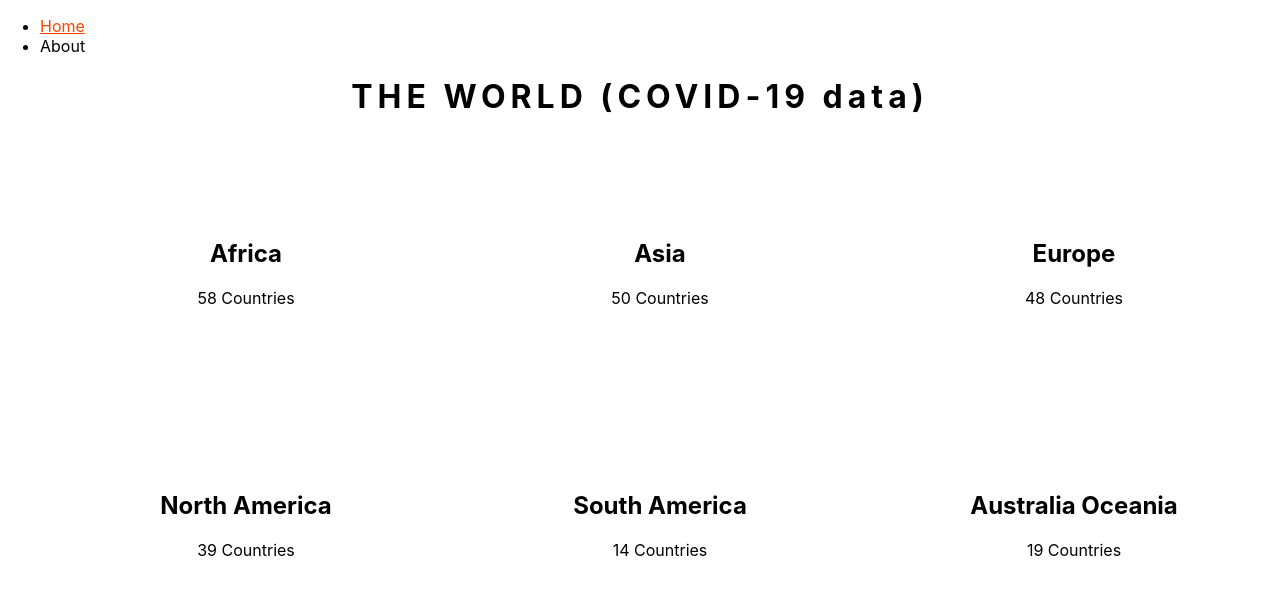
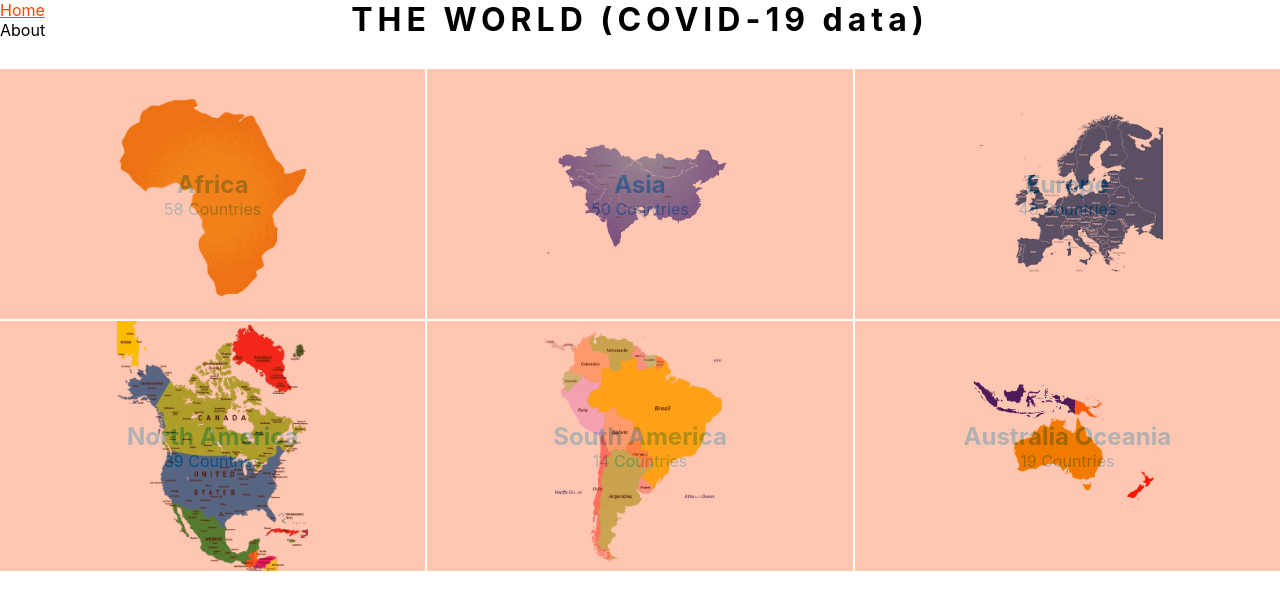
Before and after one commit to abdulhamiid/covid-tracker, a React (Create React App) app: page / in a window 1280 px wide. Shown: the top 610 px of the page. Built offline with nearby package versions, Linux system fonts and the light colour scheme.

Commit message:
Add backaground image to countinents container

```diff
--- a/src/index.css
+++ b/src/index.css
@@ -1,3 +1,9 @@
+* {
+  margin: 0;
+  padding: 0;
+  box-sizing: border-box;
+}
+
 body {
   margin: 0;
   font-family:
@@ -14,6 +20,22 @@ body {
     sans-serif;
   -webkit-font-smoothing: antialiased;
   -moz-osx-font-smoothing: grayscale;
+}
+
+.flex {
+  display: flex;
+  justify-content: center;
+  align-items: center;
+  flex-wrap: wrap;
+}
+
+li {
+  list-style: none;
+}
+
+.navBar {
+  position: fixed;
+  top: 0;
 }
 
 a {
@@ -35,3 +57,49 @@ code {
     'Courier New',
     monospace;
 }
+
+.box {
+  width: 100%;
+  height: 100%;
+  background-repeat: no-repeat;
+  background-size: 45%;
+  background-position: center center;
+}
+
+.dataPage {
+  width: 100%;
+  height: 100%;
+  background-color: rgb(255, 68, 0);
+  opacity: 0.3;
+  display: flex;
+  flex-direction: column;
+  align-items: center;
+  justify-content: center;
+}
+
+.dataPage:hover {
+  opacity: 0.5;
+}
+
+.africa {
+  background-image: url(../src/components/img/africa.png);
+}
+.asia {
+  background-image: url(../src/components/img/asia.png);
+}
+
+.europe {
+  background-image: url(../src/components/img/europe.png);
+}
+
+.north-america {
+  background-image: url(../src/components/img/northAmerica.png);
+}
+
+.south-america {
+  background-image: url(../src/components/img/southAmerica.png);
+}
+
+.australia-oceania {
+  background-image: url(../src/components/img/australia.png);
+}
```
